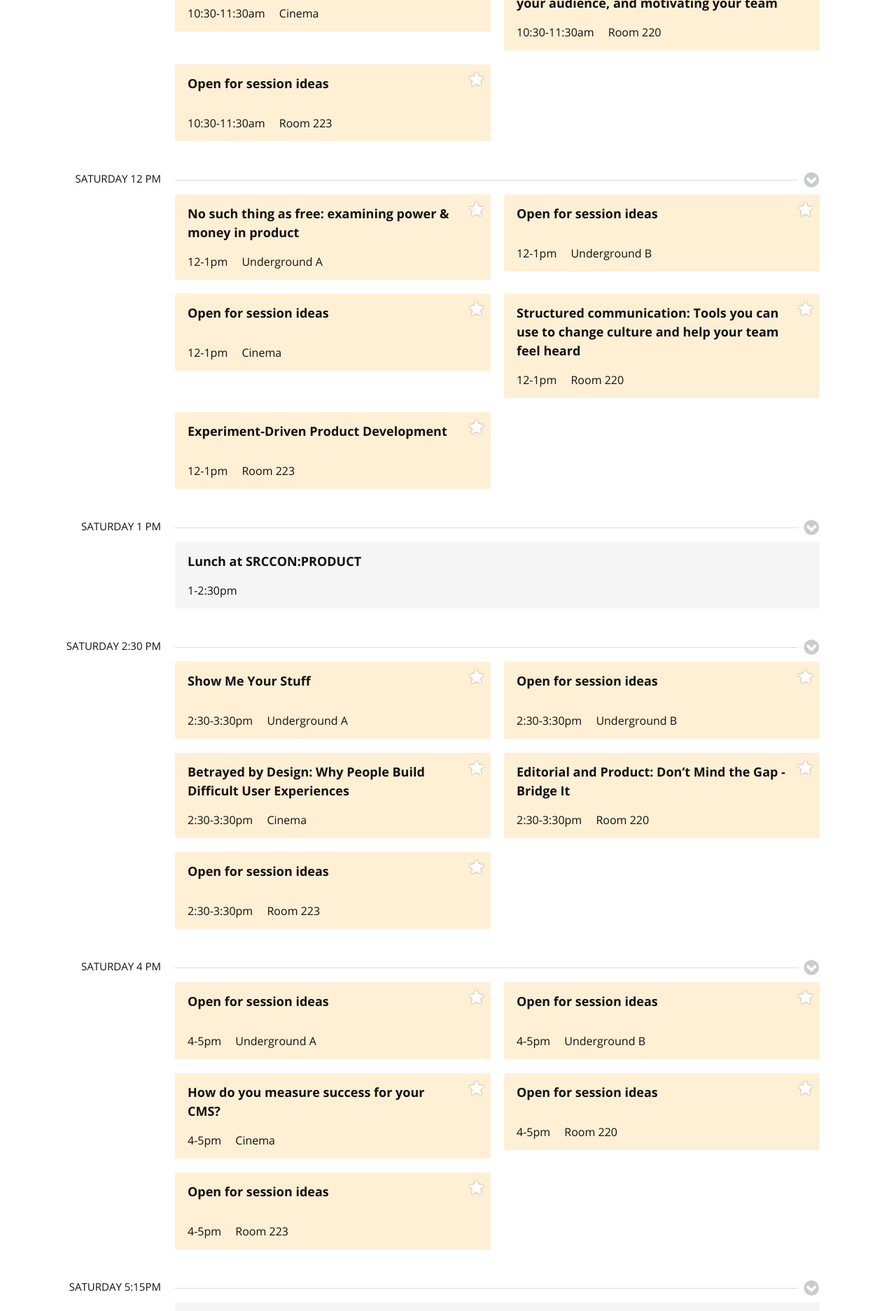
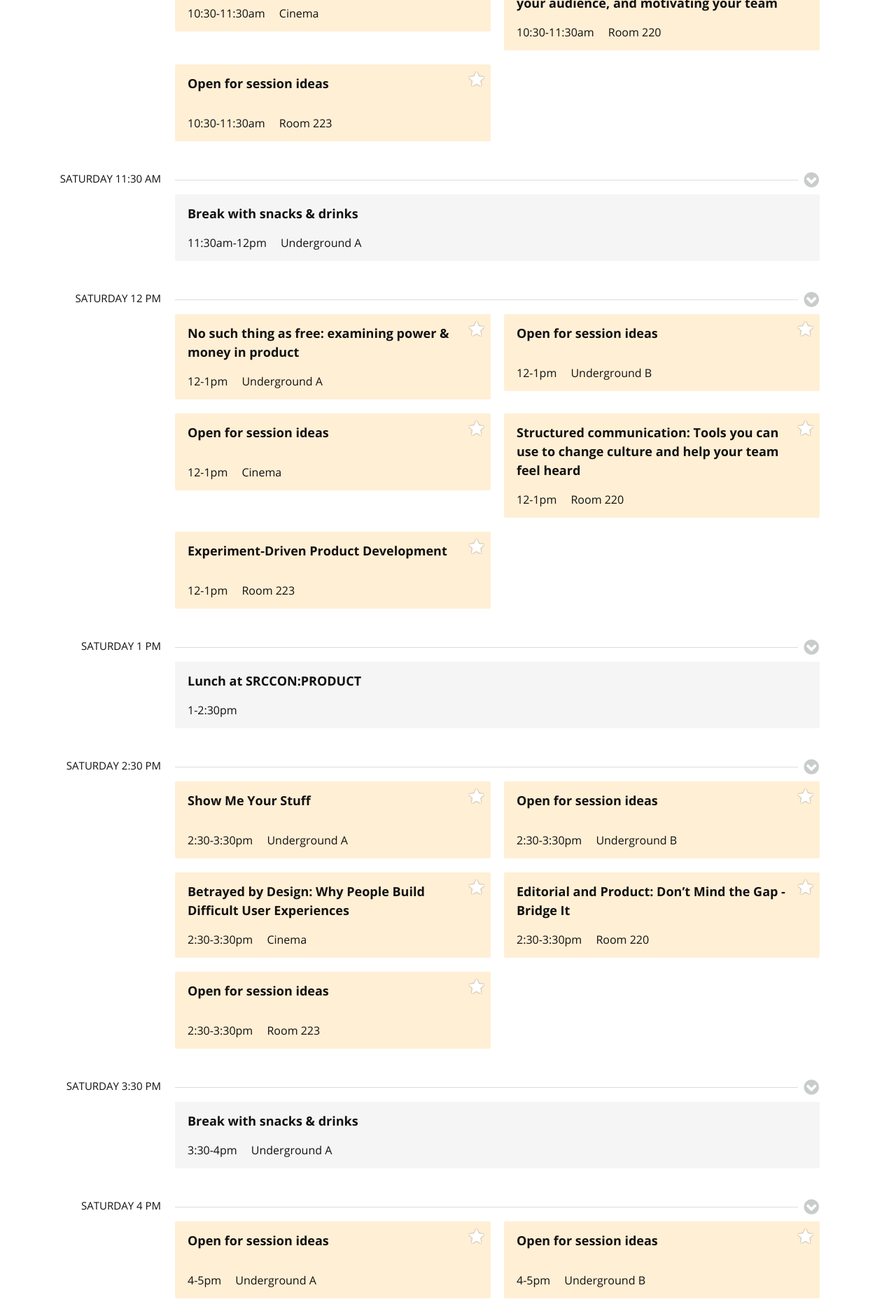
Before and after one commit to OpenNews/srccon-product, a Jekyll site: the page schedule/index.html, which Jekyll copies as it is, in a window 1280 px wide. Shown: the part 778-2652 px from the top of the page at 70% size. Built offline with Jekyll 4.4.1, drawn with Linux system fonts in a browser that asks for light colours.

Commit message:
update schedule

```diff
--- a/schedule/css/schedule.css
+++ b/schedule/css/schedule.css
@@ -387,7 +387,7 @@ h3.slider-control {
     float: right;
 }
 #show-descriptions i {
-    color: #fc6e1f;
+    color: Silver;
 }
 
 #filter-form {
--- a/schedule/index.html
+++ b/schedule/index.html
@@ -54,6 +54,9 @@
             <h3><span>Saturday 10:30 AM</span></h3>
             <div id="saturday-am-1" class="page-block"><div class="open-block">OPEN</div></div>
 
+            <h3><span>Saturday 11:30 AM</span></h3>
+            <div id="saturday-am-break" class="page-block"><div class="open-block">OPEN</div></div>
+
             <h3><span>Saturday 12 PM</span></h3>
             <div id="saturday-am-2" class="page-block"><div class="open-block">OPEN</div></div>
 
@@ -62,6 +65,9 @@
 
             <h3><span>Saturday 2:30 PM</span></h3>
             <div id="saturday-pm-1" class="page-block"><div class="open-block">OPEN</div></div>
+
+            <h3><span>Saturday 3:30 PM</span></h3>
+            <div id="saturday-pm-break" class="page-block"><div class="open-block">OPEN</div></div>
 
             <h3><span>Saturday 4 PM</span></h3>
             <div id="saturday-pm-2" class="page-block"><div class="open-block">OPEN</div></div>
--- a/schedule/js/schedule.js
+++ b/schedule/js/schedule.js
@@ -448,7 +448,7 @@ function Schedule(CONFIG) {
 
         // exclude "everyone" sessions like lunch, dinner, etc.
         var fullList = _.reject(schedule.sessionList, function(i) {
-            return i.everyone;
+            return i.everyone || i.title == 'Open for session ideas';
         });
         // sort the data by session name, not by schedule time
         fullList = _.sortBy(fullList, function(i) {
--- a/schedule/sessions.json
+++ b/schedule/sessions.json
@@ -106,6 +106,21 @@
     },
     {
         "day": "Saturday",
+        "description": "",
+        "everyone": "y",
+        "facilitators": "",
+        "facilitators_twitter": "",
+        "id": "am-break",
+        "length": "",
+        "notepad": "",
+        "room": "Underground A",
+        "time": "11:30am-12pm",
+        "timeblock": "saturday-am-break",
+        "title": "Break with snacks & drinks",
+        "transcription": ""
+    },
+    {
+        "day": "Saturday",
         "description": "Perhaps the most critically important decision around product is not what it does, who it's for and how it works - it's the money behind it. The funding for the building, maintenance, marketing, and revenue model behind a product determines whether it lives or dies, no matter how brilliant and useful it is. In this session we'll unpack the menu of options for funding product, where compromise sneaks in, and how to build with awareness.",
         "everyone": "",
         "facilitators": "Jennifer Brandel, Simon Galperin",
@@ -181,7 +196,7 @@
     },
     {
         "day": "Saturday",
-        "description": "",
+        "description": "For lunch, we'll head to the Student Center Food Court upstairs (we'll share $12 meal tickets along with your name badge at registration). In the food court on Saturdays the following restaurants are open: Which Which, Twisted Taco, Chick-fil-A, and Burger Fi. We'll provide additional drinks in the Underground space, and you can always feel free to head outside and do lunch on your own!",
         "everyone": "y",
         "facilitators": "",
         "facilitators_twitter": "",
@@ -267,6 +282,21 @@
         "time": "2:30-3:30pm",
         "timeblock": "saturday-pm-1",
         "title": "Open for session ideas",
+        "transcription": ""
+    },
+    {
+        "day": "Saturday",
+        "description": "",
+        "everyone": "y",
+        "facilitators": "",
+        "facilitators_twitter": "",
+        "id": "pm-break",
+        "length": "",
+        "notepad": "",
+        "room": "Underground A",
+        "time": "3:30-4pm",
+        "timeblock": "saturday-pm-break",
+        "title": "Break with snacks & drinks",
         "transcription": ""
     },
     {
```
